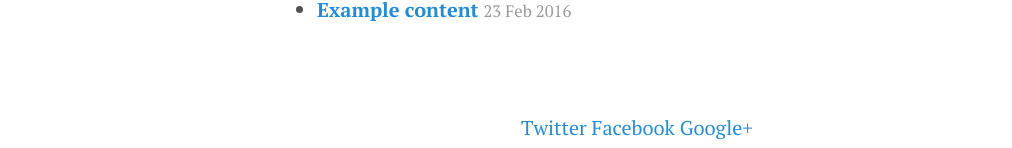
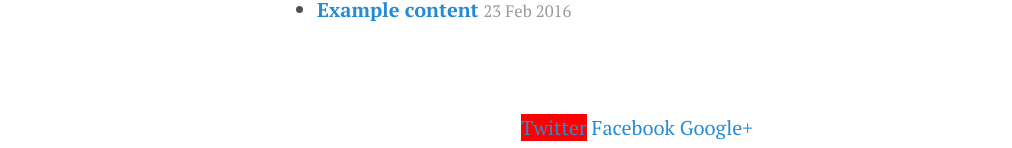
Before and after one commit to comacros/comacros.github.io, a Jekyll site: the page built from archive.md, in a window 1280 px wide. Shown: the part 1550-1698 px from the top of the page, without its empty margins (3-1015 px from the left). Built offline with Jekyll 4.4.1, drawn with Linux system fonts in a browser that asks for light colours.

Commit message:
Update share.html

```diff
--- a/_includes/share.html
+++ b/_includes/share.html
@@ -1,7 +1,7 @@
 
 
 <div style="text-align:center;background:$secondary-color;color:$light-color;padding: 8px 15px;border-radius:5px;margin: 1.5 * $spacing-unit 0;">
-    <a href="https://twitter.com/intent/tweet?text={{ page.title }}&url={{ site.url }}{{ page.url }}&via={{ site.twitter_username }}&related={{ site.twitter_username }}" rel="nofollow" target="_blank" title="Share on Twitter">Twitter</a>
+    <a style="background:red;" href="https://twitter.com/intent/tweet?text={{ page.title }}&url={{ site.url }}{{ page.url }}&via={{ site.twitter_username }}&related={{ site.twitter_username }}" rel="nofollow" target="_blank" title="Share on Twitter">Twitter</a>
     <a href="https://facebook.com/sharer.php?u={{ site.url }}{{ page.url }}" rel="nofollow" target="_blank" title="Share on Facebook">Facebook</a>
     <a href="https://plus.google.com/share?url={{ site.url }}{{ page.url }}" rel="nofollow" target="_blank" title="Share on Google+">Google+</a>
 </div>
```
